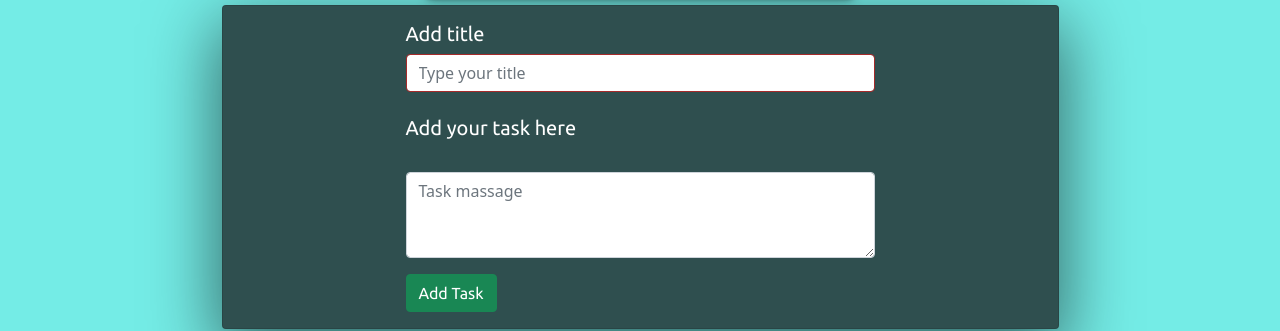
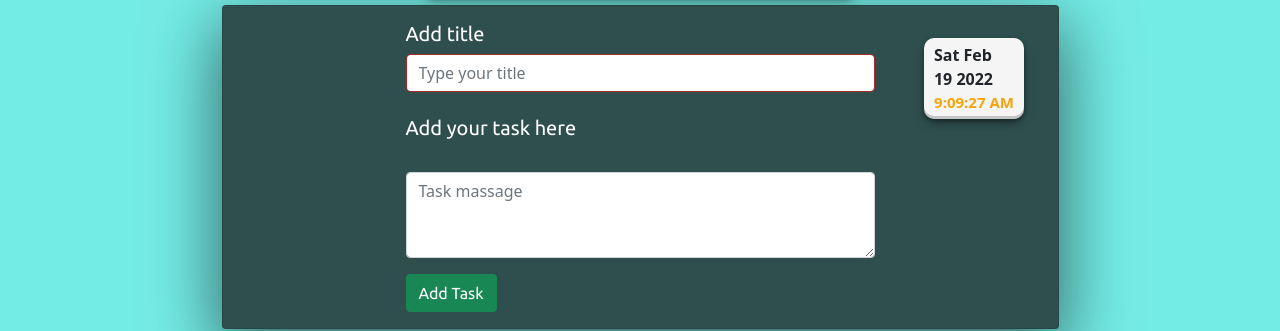
Before and after one commit to iitian360/task-manager-site, a plain HTML site: page index.html in a window 1280 px wide. Shown: the part 133-464 px from the top of the page. Drawn offline with nearby package versions, Linux system fonts and the light colour scheme.

Commit message:
date is added

```diff
--- a/index.html
+++ b/index.html
@@ -37,6 +37,10 @@
     <div class="container my-3">
         <h2 class="head">Welcome to your daily task</h2>
         <div class="card">
+            <div class="time_div">
+                <div id="date"></div>
+                <div id="time"></div>
+            </div>
             <div class="card-body">
                 <div class="title-box">
                     <h5 id="title" class="head-1">Add title</h5>
--- a/js/app.js
+++ b/js/app.js
@@ -90,3 +90,19 @@ searchtxt.addEventListener('input',function(){
         }
     })
 })
+
+
+/// time zone///
+
+let time=document.getElementById('time');
+let date=document.getElementById('date');
+ function showTime(){
+     let myTime=new Date();
+     let res=myTime.toLocaleTimeString('en-US')
+     time.innerText=res;
+
+     let day_yr=myTime.toDateString('en-US');
+     date.innerText=day_yr;
+ }
+
+ setInterval(showTime,1000);
--- a/style/style.css
+++ b/style/style.css
@@ -45,3 +45,29 @@
      flex-direction: column;
      align-items: center;
  }
+
+ /* time box design */
+ .time_div{
+   display: flex;
+   width:12%;
+   align-items: center;
+   justify-content: center;
+    background: whitesmoke;
+    position: absolute;
+    flex-direction: column;
+    border-radius: 10px;
+    right:4%;
+    top: 10%;
+    padding: 5px 10px;
+    box-shadow:rgba(0, 0, 0, 0.4) 0px 2px 4px, rgba(0, 0, 0, 0.3) 0px 7px 13px -3px, rgba(0, 0, 0, 0.2) 0px -3px 0px inset;;
+
+
+ }
+ #time{
+     color: rgb(247, 164, 10);
+     font-weight:700;
+     font-size:15px;
+ }
+ #date{
+    font-weight:700;
+ }
```
